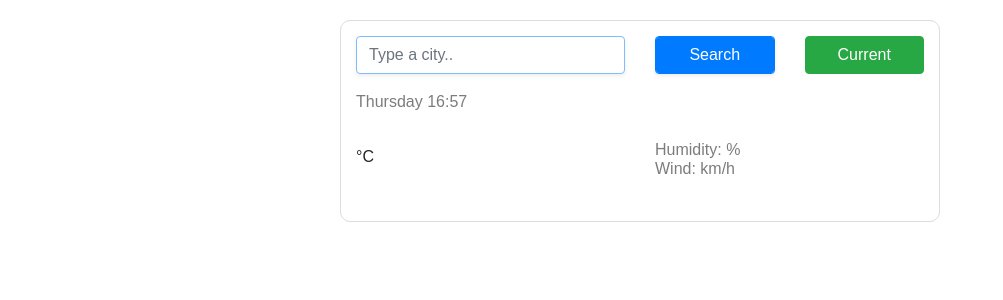
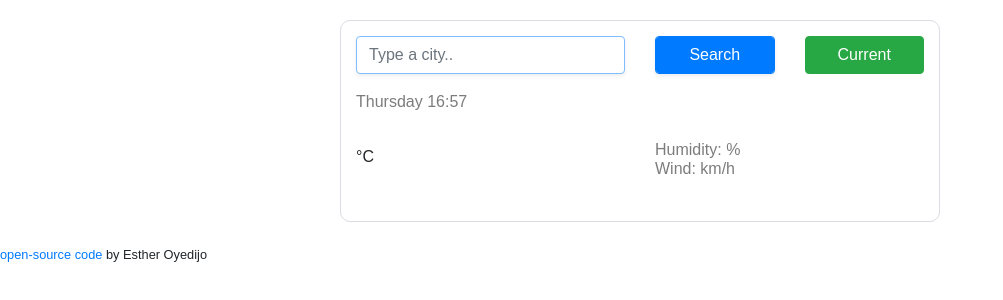
Before and after one commit to estarrow/weather-project, a plain HTML site: page index.html in a window 1280 px wide. Shown: the whole page, without its empty margins (0-1003 px from the left). Drawn offline with nearby package versions, Linux system fonts and the light colour scheme.

Commit message:
Update index.html
linked github

```diff
--- a/index.html
+++ b/index.html
@@ -71,5 +71,10 @@
       </div>
     </div>
     <script src="src/index.js"></script>
+    <small>
+        <a href="https://github.com/estarrow/weather-project" target="_blank">
+            open-source code
+        </a> by Esther Oyedijo
+    </small>
   </body>
 </html>
```
